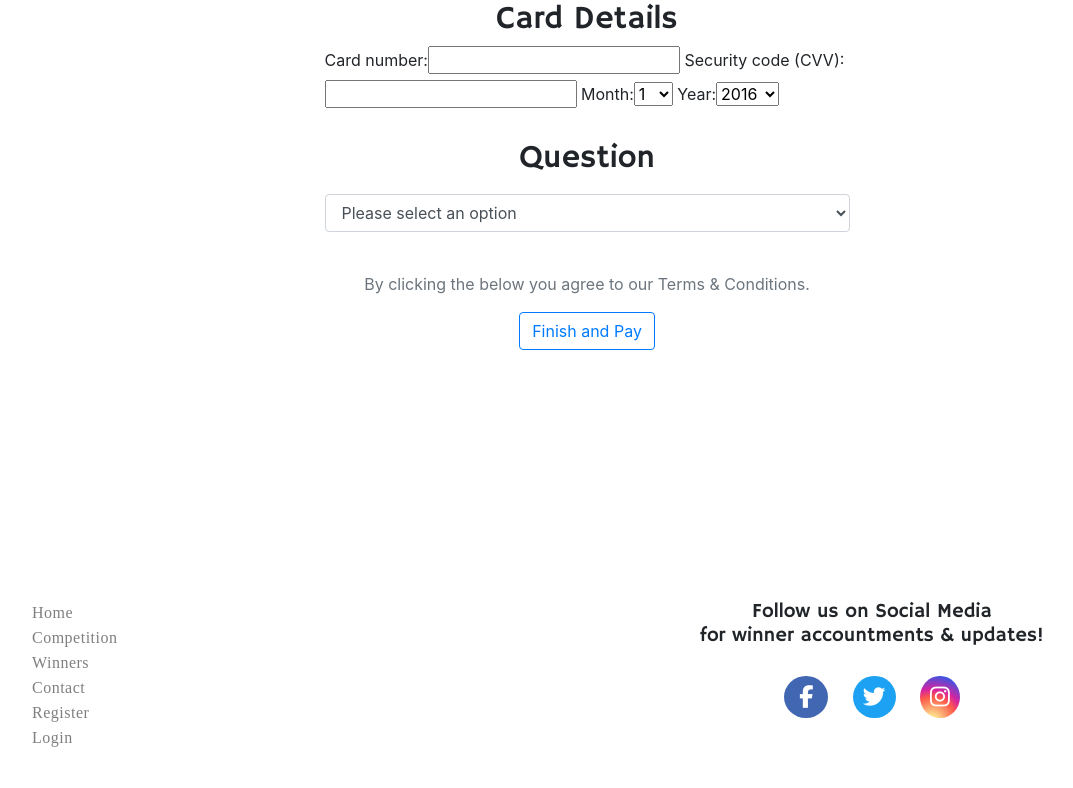
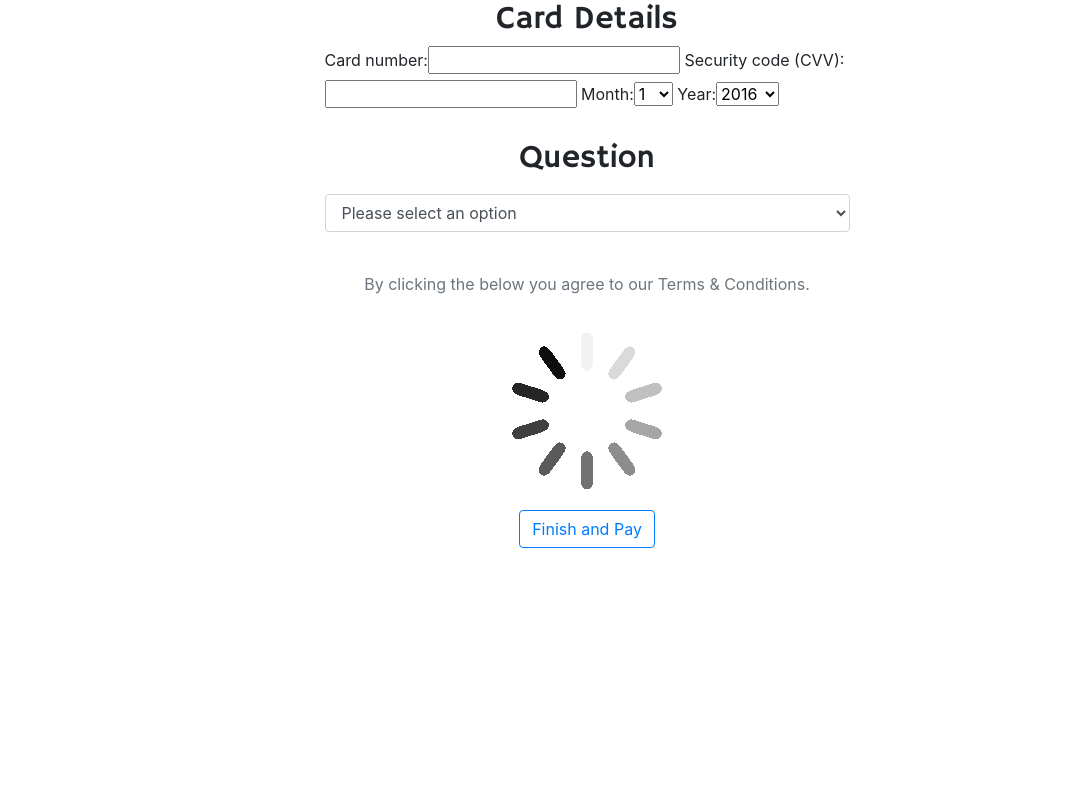
Before and after one commit to msped/projectparts, a Django app: template checkout/templates/checkout.html in a window 1280 px wide. Shown: the part 482-1270 px from the top of the page, without its empty margins (53-1126 px from the left). Before the commit the page ends 1229 px from the top, so only its background shows below. Run offline with Django 3.2, Linux system fonts and the light colour scheme; the template is opened without the code that fills it: values that come from a table or form of the project are taken from there, others are empty; some libraries are stand-ins or nearby versions.

Commit message:
added loading gif to checkout

```diff
--- a/checkout/templates/checkout.html
+++ b/checkout/templates/checkout.html
@@ -82,7 +82,8 @@
 
     <div class="submit-button text-center">
         <p class="text-muted">By clicking the below you agree to our Terms & Conditions.</p>
-        <button type="submit" class="btn btn-outline-primary">Finish and Pay</button>
+        <div class="loading"><img src="{% static 'images/loading.gif' %}" alt="Loading.."></div>
+        <button type="submit" class="btn btn-outline-primary submit">Finish and Pay</button>
     </div>
 </form>
 
```
Also changed, not shown: static/images/loading.gif (added).
